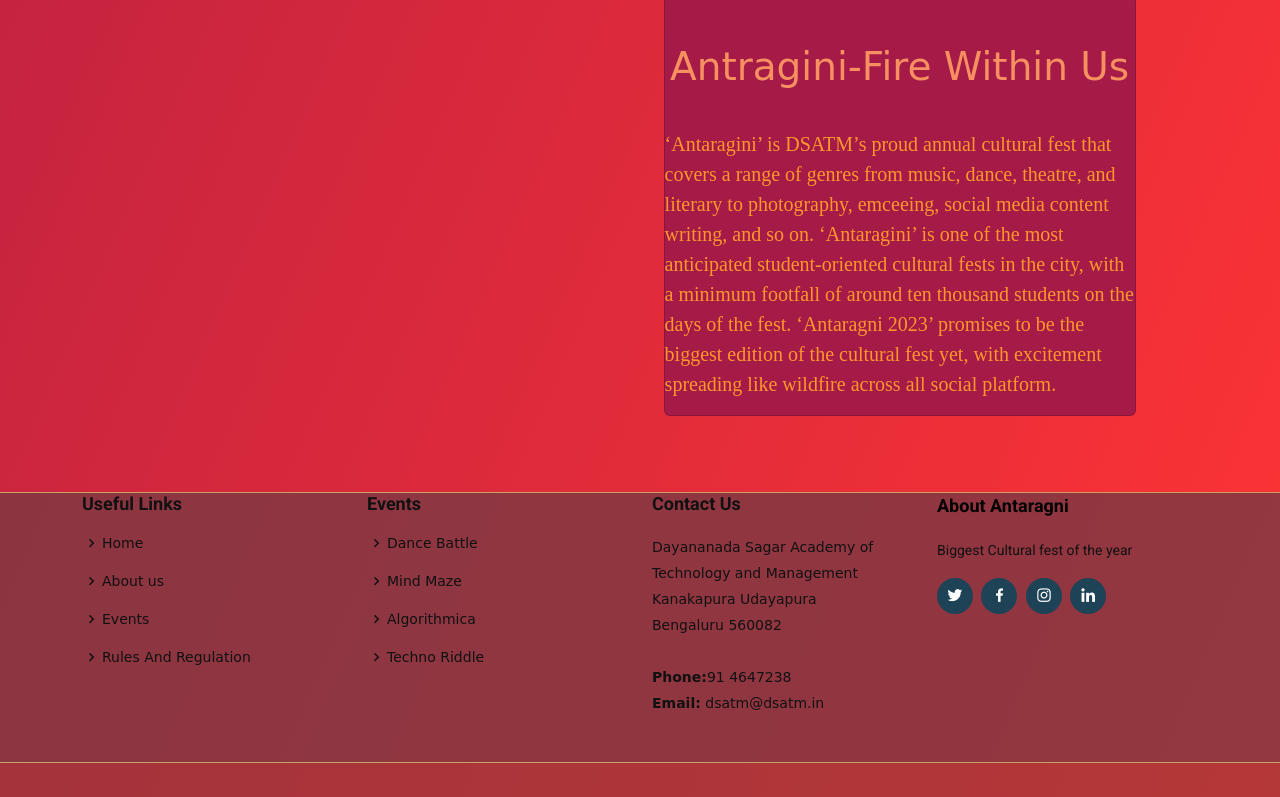
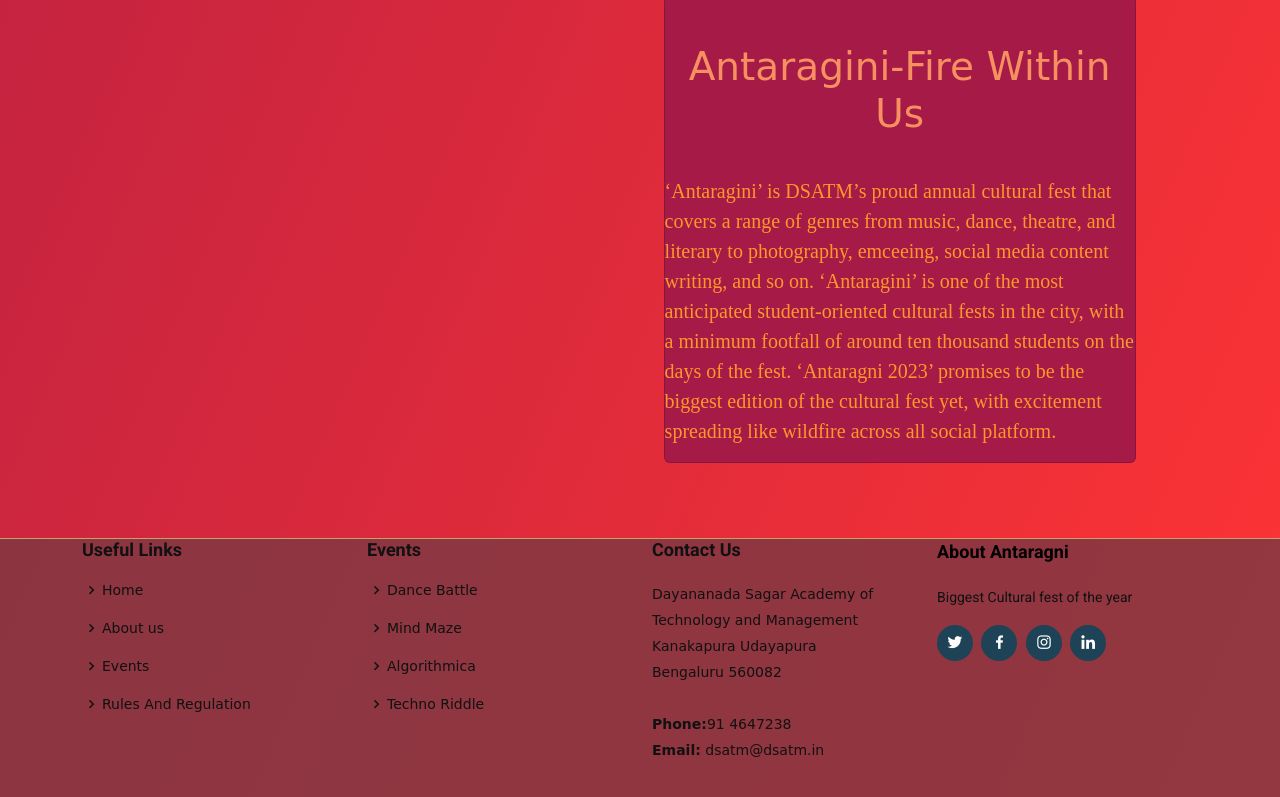
Before and after one commit to ShanyaShrivastava/Antaragni, a website: page index.html in a window 1280 px wide. Shown: the part 2116-2913 px from the top of the page. Drawn offline with nearby package versions, Linux system fonts and the light colour scheme.

Commit message:
Update index.html

```diff
--- a/index.html
+++ b/index.html
@@ -87,7 +87,7 @@
     <div class="video">
     <video src="5579552055640061954.mp4"width="680" height="480" controls autoplay muted></video></div>
     <div class="card">
-      <h1><br>     Antragini-Fire Within Us</h1>
+      <h1><br>     Antaragini-Fire Within Us</h1>
       <p><br>‘Antaragini’ is DSATM’s proud annual cultural fest that covers a range of genres from music, dance, theatre, and literary to photography, emceeing, social media content writing, and so on. ‘Antaragini’ is one of the most anticipated student-oriented cultural fests in the city, with a minimum footfall of around ten thousand students on the days of the fest. ‘Antaragni 2023’ promises to be the biggest edition of the cultural fest yet, with excitement spreading like wildfire across all social platform.</p>
 
     </div>
```
